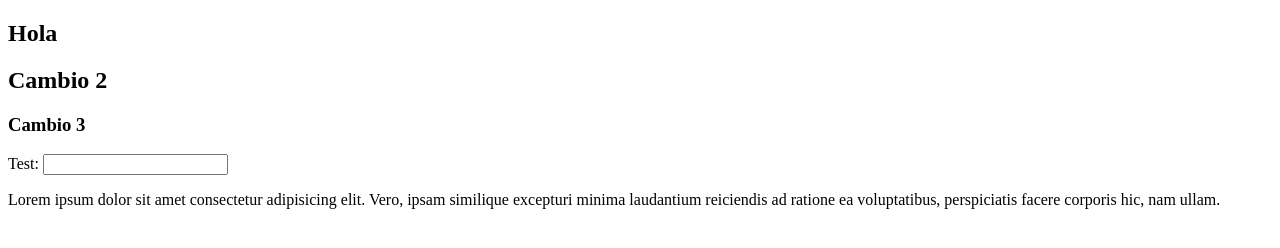
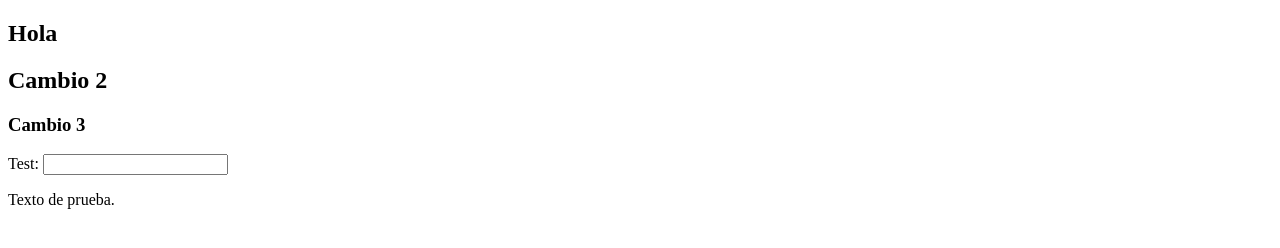
Before and after one commit to EzeD03/git-test, a plain HTML site: page index.html in a window 1280 px wide. Drawn offline with Linux system fonts and the light colour scheme.

Commit message:
feat: merge from other feature

```diff
--- a/index.html
+++ b/index.html
@@ -12,7 +12,7 @@
         <h3>Cambio 3</h3>
         <label for="test">Test:</label>
         <input type="text" id="test" />
-        <p>Lorem ipsum dolor sit amet consectetur adipisicing elit. Vero, ipsam similique excepturi minima laudantium reiciendis ad ratione ea voluptatibus, perspiciatis facere corporis hic, nam ullam.</p>
+        <p>Texto de prueba.</p>
     </section>
     <footer></footer>
 </body>
```
